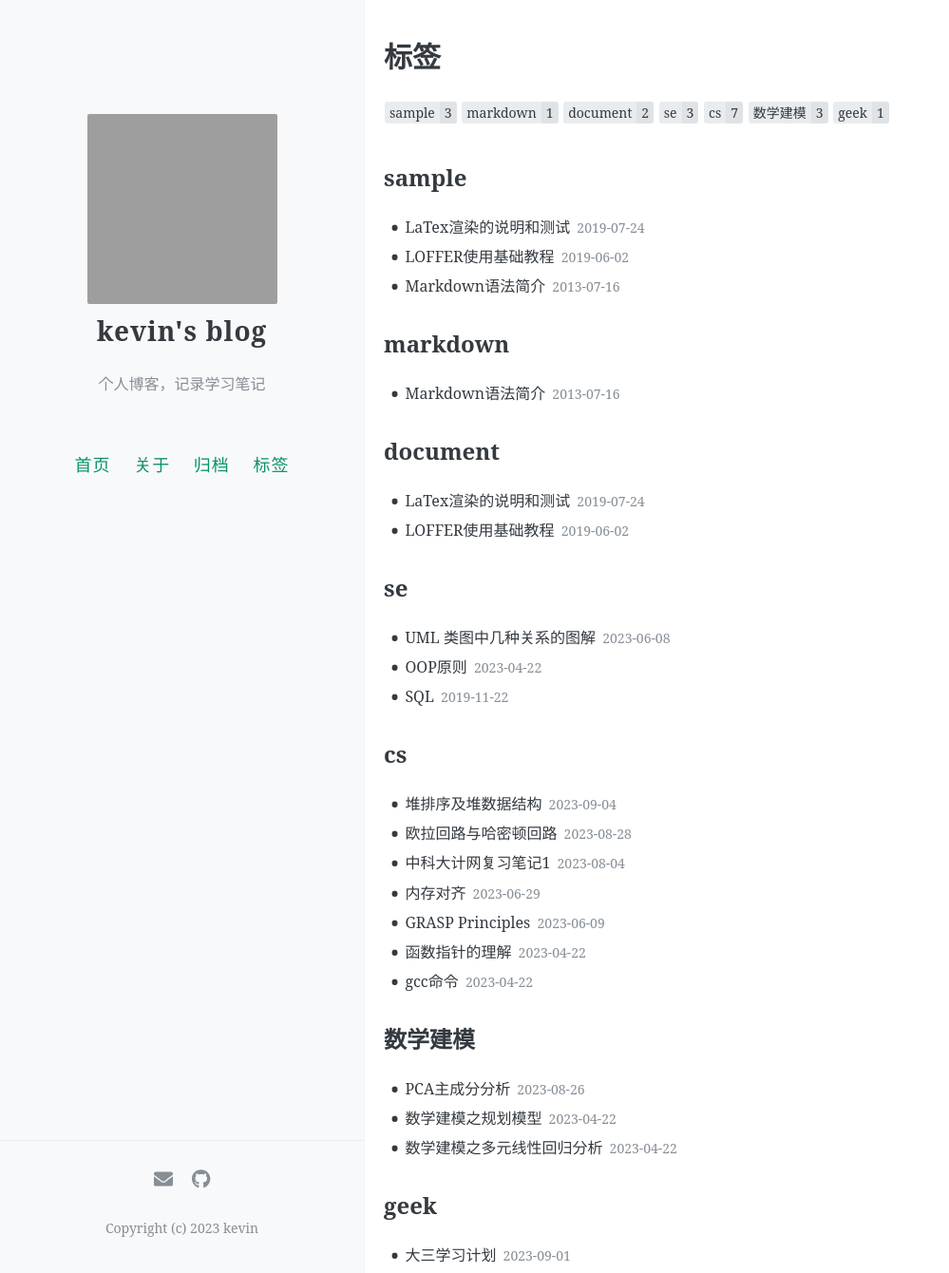
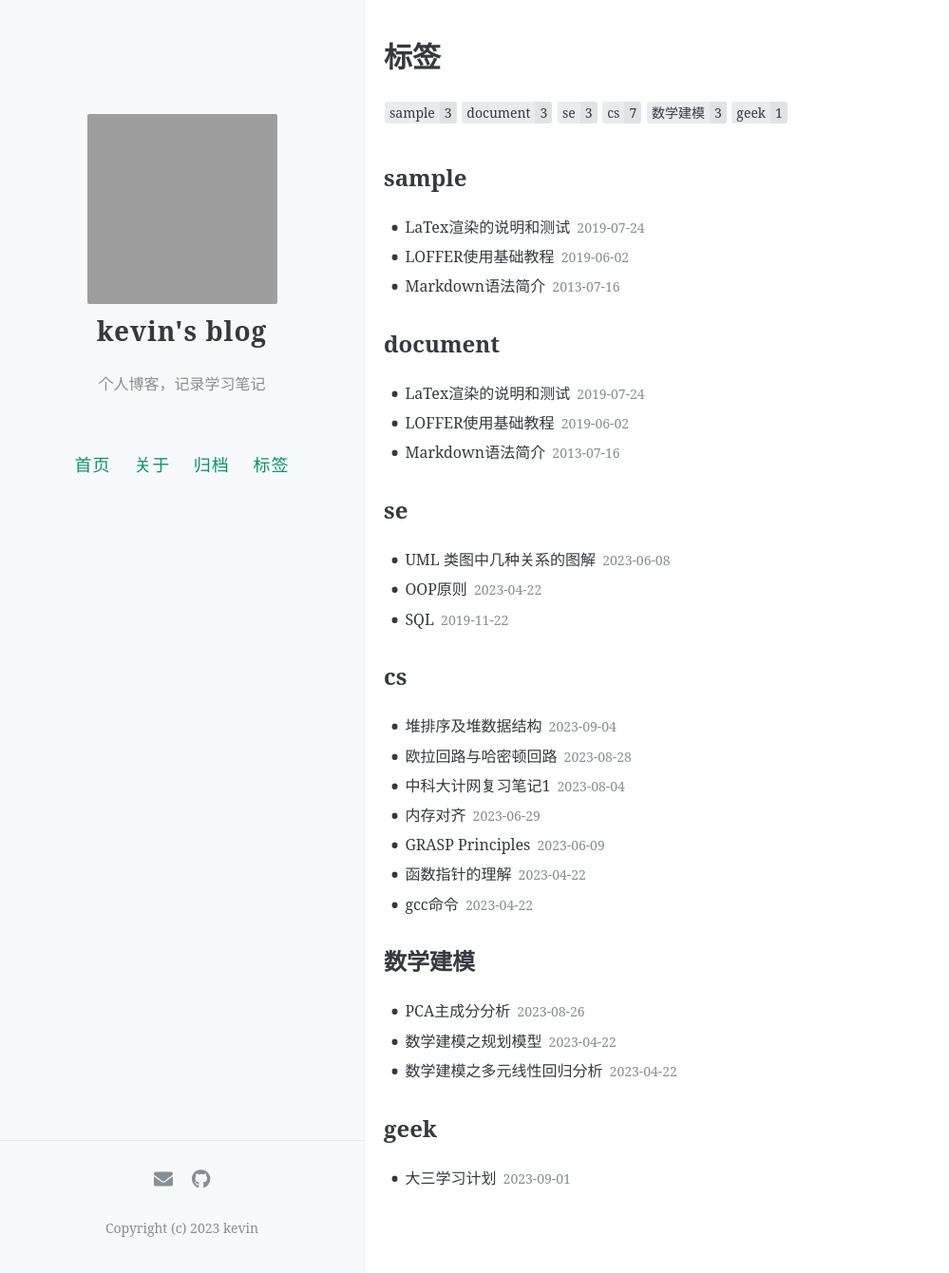
Before and after one commit to Promin3/Promin3.github.io, a Jekyll site: the page built from tags/index.html, in a window 1280 px wide and 1340 px high. Shown: the whole window at 95% size, without its empty margins (0-999 px from the left). Built offline with Jekyll 4.4.1, drawn with Linux system fonts in a browser that asks for light colours; comment, search, counter and statistics services are not loaded; grey boxes are pictures that could not be loaded.

Commit message:
small modification

```diff
--- a/_posts/2013-07-16-chinese-markdown-cheatsheet.md
+++ b/_posts/2013-07-16-chinese-markdown-cheatsheet.md
@@ -3,7 +3,7 @@ layout: post
 title: Markdown语法简介
 date: 2013-07-16
 Author: Shengbin
-tags: [sample, markdown]
+tags: [sample, document]
 comments: true
 toc: true
 ---
```
Also changed, not shown: _posts/2019-06-02-document.md (+0 -1 lines).
